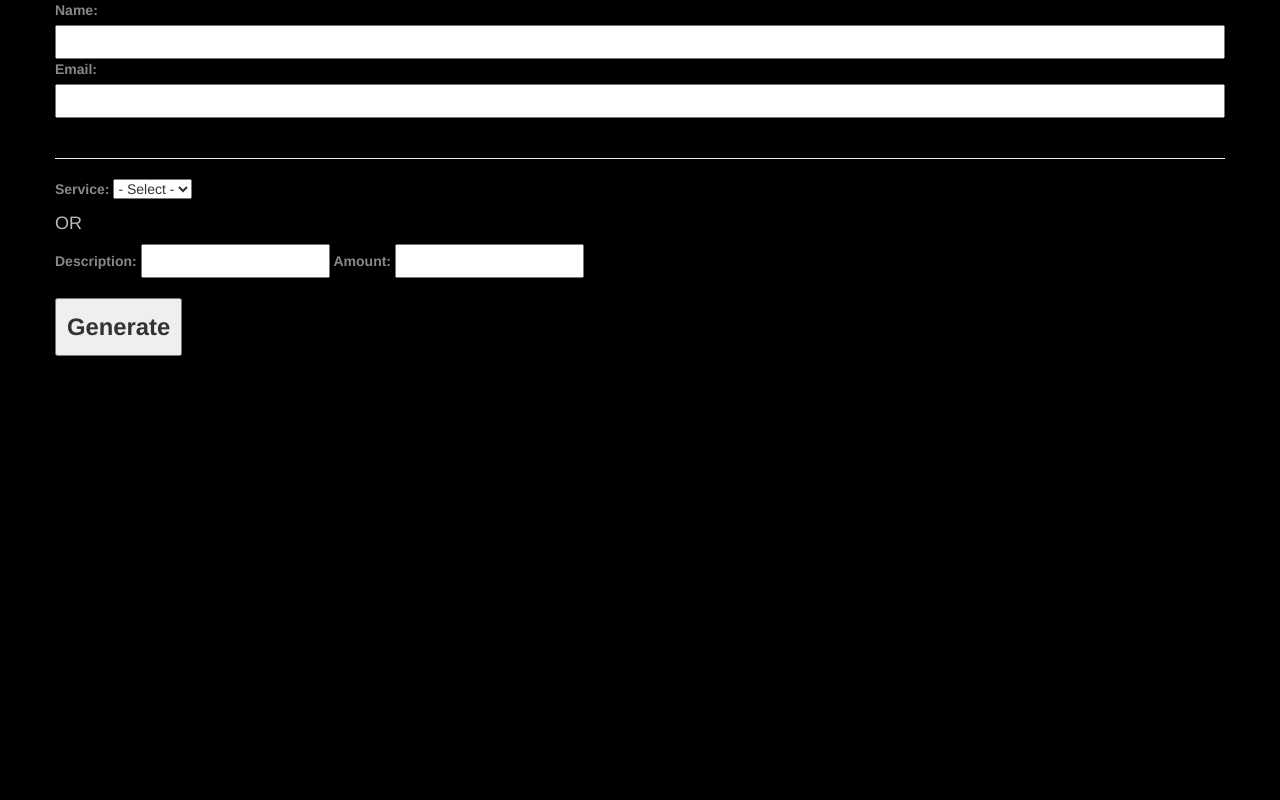
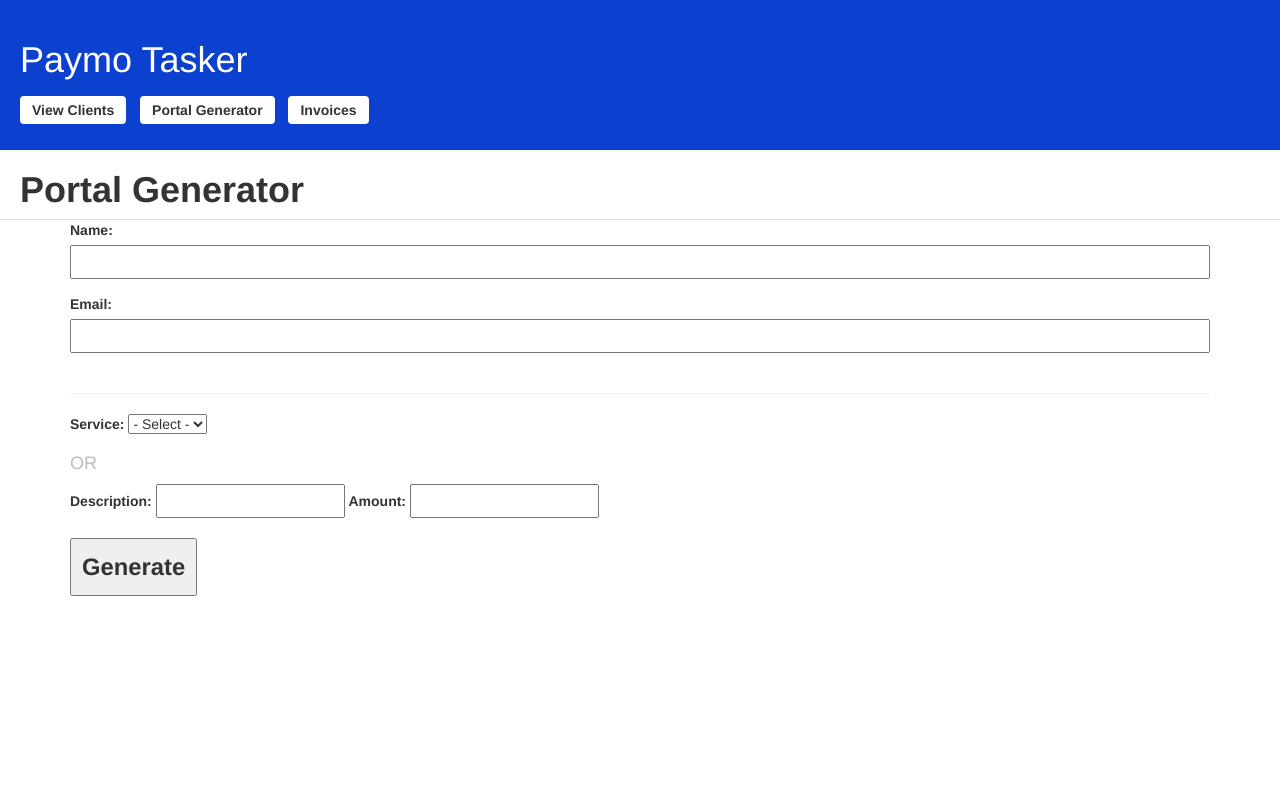
Before and after one commit to cisko3000/paymo-tasker, a Flask app: template app/templates/portal-generator.html in a window 1280 px wide. Run offline with Flask 2, Linux system fonts and the light colour scheme; the template is opened without the code that fills it, so the values that code supplies are empty; parts of the project's set-up code (start-up, migrations or seed data) failed here and were passed over; some libraries are stand-ins or nearby versions.

Commit message:
Add style to portal generator

```diff
--- a/app/scss/custom.scss
+++ b/app/scss/custom.scss
@@ -73,3 +73,8 @@ div.inline-secondary-btns {
 		}
 	}
 }
+.divider {
+	border-top: 1px solid #ddd;
+	width:100%;
+
+}
--- a/app/static/css/custom.css
+++ b/app/static/css/custom.css
@@ -54,4 +54,8 @@ div.inline-secondary-btns {
       background-color: #0c40cf;
       border: 1px solid #0d43d9; }
 
+.divider {
+  border-top: 1px solid #ddd;
+  width: 100%; }
+
 /*# sourceMappingURL=custom.css.map */
--- a/app/templates/base.html
+++ b/app/templates/base.html
@@ -15,7 +15,7 @@
 <title>Paymo Tasker - {{ page_title }}</title>
 </head>
 <body>
-	<div class="header">
+<div class="header">
 	<h1>Paymo Tasker</h1>
 	<ul class="list-unstyled list-inline">
 		<li><a href="{{ url_for('client') }}">View Clients</a></li>
--- a/app/templates/portal-generator.html
+++ b/app/templates/portal-generator.html
@@ -1,35 +1,9 @@
-<head>
-<link href="https://maxcdn.bootstrapcdn.com/font-awesome/4.6.3/css/font-awesome.min.css" rel="stylesheet" integrity="sha384-T8Gy5hrqNKT+hzMclPo118YTQO6cYprQmhrYwIiQ/3axmI1hQomh7Ud2hPOy8SP1" crossorigin="anonymous">
-<link href="https://maxcdn.bootstrapcdn.com/bootstrap/3.3.7/css/bootstrap.min.css" rel="stylesheet" integrity="sha384-BVYiiSIFeK1dGmJRAkycuHAHRg32OmUcww7on3RYdg4Va+PmSTsz/K68vbdEjh4u" crossorigin="anonymous">
+{% extends "base.html" %}
 
-<script
-        src="https://code.jquery.com/jquery-3.1.0.min.js"
-        integrity="sha256-cCueBR6CsyA4/9szpPfrX3s49M9vUU5BgtiJj06wt/s="
-        crossorigin="anonymous"></script>
-<script src="https://maxcdn.bootstrapcdn.com/bootstrap/3.3.7/js/bootstrap.min.js" integrity="sha384-Tc5IQib027qvyjSMfHjOMaLkfuWVxZxUPnCJA7l2mCWNIpG9mGCD8wGNIcPD7Txa" crossorigin="anonymous"></script>
-<script>
-  $(document).ready(function() {
-    $.ajax();
-  });
-</script>
+{% set page_title = "Portal Generator" %}
+
+{% block content %}
 <style>
-body {
-  background-color: #000;
-}
-h1 {
-  line-height:.1;
-}
-h1, h2 {
-  color:#666;
-}
-h2 {
-  font-weight:bold;
-  color:#888;
-}
-label {
-  color:#888;
-  font-weight:bold;
-}
 input {
   line-height:2;
   width:100%;
@@ -50,17 +24,21 @@ p {
   font-size: 1.3em;
 }
 </style>
-</head>
-<body>
+<h1 class="page-title">Portal Generator</h1>
+<div class="divider"></div>
+  <form action="{{ url_for('generator') }}" method="POST">
 <div class="container">
-  <form action="{{ url_for('generator') }}" method="POST">
-  <div class="row">
+    <div class="col-12 col-6">
+        <div class="form-group">
           <label for="name">Name:</label>
           <input type="text" name="name"><br>
-
+        </div>
+        <div class="form-group">
           <label for="email">Email:</label>
           <input type="text" name="email"><br><br>
         <hr>
+        </div>
+        <div class="form-group">
           <label for="name">Service:</label>
           <select name="subscription">
           <option value="">- Select -</option>
@@ -68,7 +46,9 @@ p {
             <option value="{{ plan["id"] }}">{{ plan["name"] }}</option>
           {% endfor %}
           </select>
+        </div>
         <h4 style="color:#BBB">OR</h4>
+        <div class="form-group">
         <label for="description">Description:</label>
         <input style="width:auto" type="text" name="description">
         <label for="amount">Amount:</label>
@@ -76,5 +56,6 @@ p {
         <br>
         <button type="submit">Generate</button>
     </div>
+</div>
   </form>
-</body>
+{% endblock %}
```
Also changed, not shown: 1 other file. Lines whose indentation alone changed are shown as unchanged.
